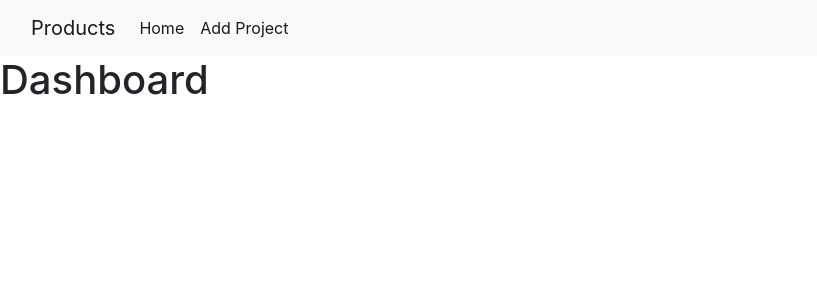
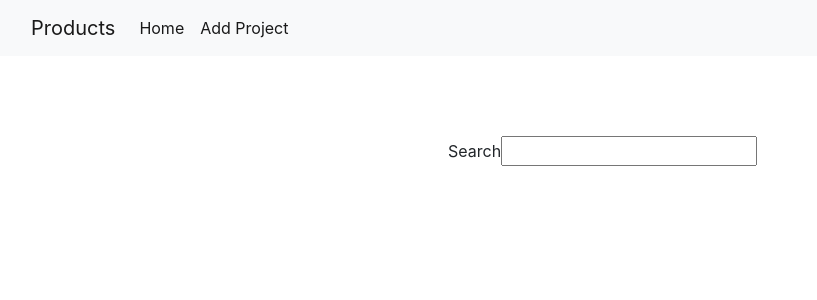
Before and after one commit to lindenhbryon/Product-Filtering, a React (Create React App) app: page / in a window 1280 px wide. Shown: the top 300 px of the page, without its empty margins (0-817 px from the left). Built offline with nearby package versions, Linux system fonts and the light colour scheme.

Commit message:
adding products and implementing a searchbar

```diff
--- a/src/Components/AddProduct/AddProduct.js
+++ b/src/Components/AddProduct/AddProduct.js
@@ -1,13 +1,15 @@
-import { Component, createElement } from 'react';
+import { Component } from 'react';
 import axios from 'axios';
-
+import FormError from '../Error/FormError';
 class AddProduct extends Component {
     constructor(props){
         super(props);
         this.state = {
             productName: '',
             productDesc: '',
-            productPrice: ''
+            productPrice: '',
+            errors: [],
+            productAdded: false
         };
     }
     createProduct = (data, cb) => {
@@ -24,9 +26,14 @@ class AddProduct extends Component {
     }
     handleSubmit = (e) => {
         e.preventDefault();
-        console.log("submit");
-        this.createProduct(this.state, (res) => {
+        this.createProduct({
+            productName: this.state.productName,
+            productDesc: this.state.productDesc,
+            productPrice: this.state.productPrice
+        }, (res) => {
             console.log(res);
+            this.setState({errors: [res.data.message], productAdded:res.data.success});
+            document.getElementById('create-post-form').reset();
         });
     }
     handleChange = (e) => {
@@ -41,7 +48,8 @@ class AddProduct extends Component {
         <>
             <div className="center-container">
                 <h2>Add Product</h2>
-                <form id="login-form" onSubmit={this.handleSubmit}>
+                <FormError errors={this.state.errors} productAdded={this.state.productAdded}/>
+                <form id="create-post-form" onSubmit={this.handleSubmit}>
                     <div className="mb-3">
                         <label htmlFor="username-label" className="form-label">Product Name</label>
                         <input
@@ -57,7 +65,7 @@ class AddProduct extends Component {
                     <div className="mb-3">
                         <label htmlFor="password-field" className="form-label">Product Description</label>
                         <input
-                            type="password"
+                            type="text"
                             className="form-control"
                             name="productDesc"
                             id="productDesc"
--- a/src/Components/Dashboard/Dashboard.js
+++ b/src/Components/Dashboard/Dashboard.js
@@ -1,10 +1,12 @@
 import { Component } from 'react';
-
+import Searchbar from '../Searchbar/Searchbar';
 class Dashboard extends Component {
     render() {
       return(
         <>
-            <h1>Dashboard</h1>
+          <div className="center-container">
+              <Searchbar />
+          </div>
         </>
       )
     }
--- /dev/null
+++ b/src/Components/Error/FormError.js
@@ -0,0 +1,14 @@
+function FormError(props){
+    const colorClass = props.productAdded === true ? 'alert alert-success' : 'alert alert-danger';
+    if(props.errors.length === 0){
+        return false;
+    }
+    const listItems = props.errors.map((err, key) => {
+        return <div key={key} className={colorClass} role="alert">{err}</div>
+    });
+    return(
+        <div>{listItems}</div>
+    )
+}
+
+export default FormError;
--- a/src/Components/Global/Navbar.js
+++ b/src/Components/Global/Navbar.js
@@ -1,7 +1,5 @@
-import React from 'react';
 
-class Navbar extends React.Component {
-    render(){
+const Navbar = () => {
         return (
             <>
                 <nav className="navbar navbar-expand-lg navbar-light bg-light">
@@ -24,7 +22,6 @@ class Navbar extends React.Component {
                 </nav>
             </>
         )
-    }
 }
 
 export default Navbar
--- a/src/Components/Searchbar/Searchbar.js
+++ b/src/Components/Searchbar/Searchbar.js
@@ -0,0 +1,20 @@
+import { useState, useEffect } from 'react';
+const Searchbar = (props) => {
+    const [search, updateSearch] = useState('');
+    useEffect(() => {
+        console.log("search", search);
+      });
+    function handleSubmit(){
+
+    }
+    return(
+        <>
+            <form id="search-product-form" onSubmit={event => handleSubmit(event.target)}>
+                <label>Search</label>
+                <input type="text" onChange={event => updateSearch(event.target.value)} name="search" required/>
+            </form>
+        </>
+    )
+}
+
+export default Searchbar
```
Also changed, not shown: 1 other file (tests, documents, lock files or other folders).
